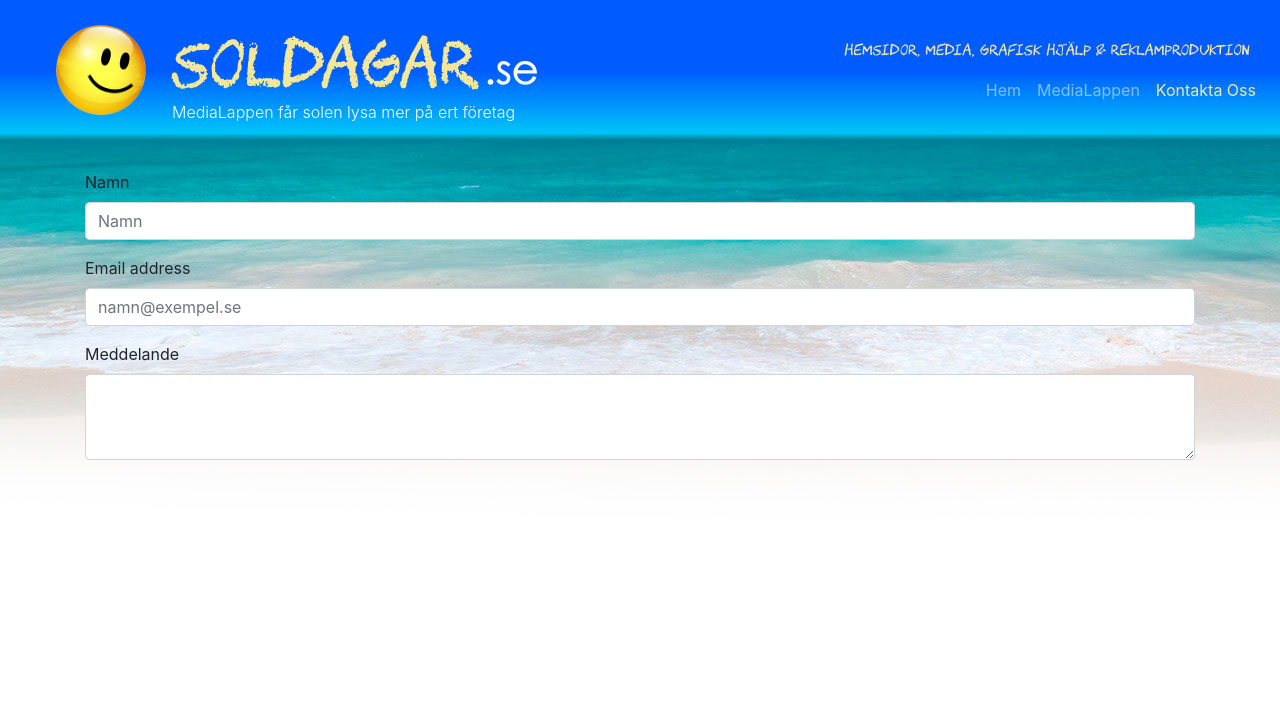
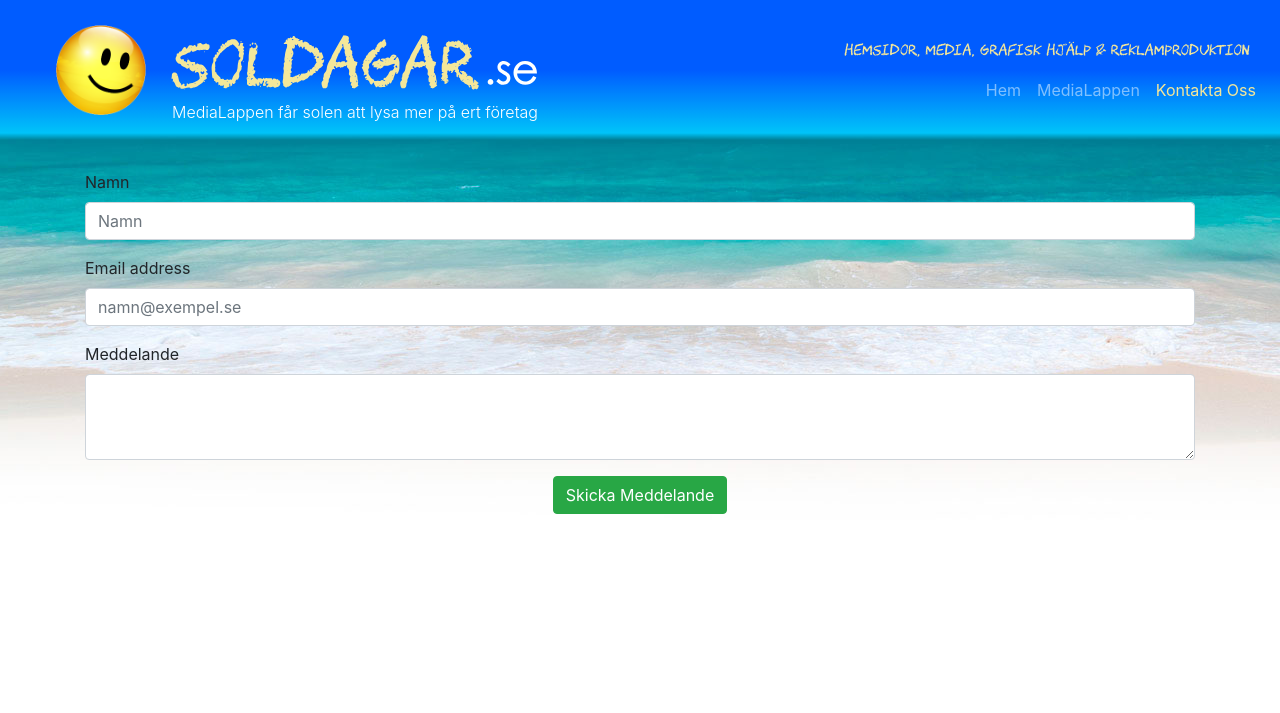
Before and after one commit to MediaLappen/soldagar, a PHP site: page /kontakt in a window 1280 px wide. Shown: the top 713 px of the page. Run offline with PHP 8.4, Linux system fonts and the light colour scheme; some libraries are stand-ins or nearby versions.

Commit message:
kontaktsida uppdaterad

```diff
--- a/controllers/kontakt.php
+++ b/controllers/kontakt.php
@@ -5,6 +5,7 @@ class Kontakt extends Controller{
 	function __construct()
 	{
 		parent::__construct();
+		$this->view->js = array("js/kontakt.js");
 	}
 
 	function index()
@@ -14,6 +15,76 @@ class Kontakt extends Controller{
 
 	}
 
+	function skicka(){
+
+	$errorMSG = "";
+
+	// NAME
+	if (empty($_POST["namn"])) {
+    	$errorMSG = "Namn behövs ";
+	} else {
+    	$name = $_POST["namn"];
+	}
+
+	// EMAIL
+	if (empty($_POST["epost"])) {
+    	$errorMSG .= "E-post adress behövs ";
+	} else {
+    	$email = $_POST["epost"];
+	}
+
+
+	if (empty($_POST["msg_subject"])) {
+    	$errorMSG .= "Ämne krävs ";
+	} else {
+    	$msg_subject = $_POST["msg_subject"];
+	}
+
+	//$msg_subject = 'Kontakformulär';
+
+
+	// MESSAGE
+	if (empty($_POST["meddelande"])) {
+    	$errorMSG .= "Meddelande krävs ";
+	} else {
+    	$message = $_POST["meddelande"];
+	}
+
+
+	$EmailTo = "kontakt@soldagar.se";
+	$Subject = "Nytt meddelande mottaget";
+
+	// prepare email body text
+	$Body = "";
+	$Body .= "Namn: ";
+	$Body .= $name;
+	$Body .= "\n";
+	$Body .= "E-Post: ";
+	$Body .= $email;
+	$Body .= "\n";
+	$Body .= "Ämne: ";
+	$Body .= $msg_subject;
+	$Body .= "\n";
+	$Body .= "Meddelande: ";
+	$Body .= $message;
+	$Body .= "\n";
+
+	// send email
+	$success = mail($EmailTo, $Subject, $Body, "From:".$email);
+
+	// redirect to success page
+	if ($success && $errorMSG == ""){
+   	echo "success";
+	}else{
+    	if($errorMSG == ""){
+        	echo "Something went wrong :(";
+    	} else {
+        	echo $errorMSG;
+    	}
+	}
+	}
+
+
 
 }
 
--- /dev/null
+++ b/public/js/kontakt.js
@@ -0,0 +1,56 @@
+$("#contactForm").on("submit", function (event) {
+    if (event.isDefaultPrevented()) {
+        // handle the invalid form...
+        formError();
+        submitMSG(false, "Fyllde ni i alla uppgifter riktigt?");
+    } else {
+        // everything looks good!
+        event.preventDefault();
+        submitForm();
+    }
+});
+
+
+function submitForm(){
+    // Initiate Variables With Form Content
+    var namn = $("#namn").val();
+    var epost = $("#epost").val();
+    //var msg_subject = $("#msg_subject").val();
+    var msg_subject = "meddelande från kontakt formulär";
+    var meddelande = $("#meddelande").val();
+
+
+    $.ajax({
+        type: "POST",
+        url: "kontakt/skicka",
+        data: "namn=" + namn + "&epost=" + epost + "&msg_subject=" + msg_subject + "&meddelande=" + meddelande,
+        success : function(text){
+            if (text == "success"){
+                formSuccess();
+            } else {
+                formError();
+                submitMSG(false,text);
+            }
+        }
+    });
+}
+
+function formSuccess(){
+    $("#contactForm")[0].reset();
+    submitMSG(true, "Meddelandes Mottaget!")
+}
+
+function formError(){
+    $("#contactForm").removeClass().addClass('shake animated').one('webkitAnimationEnd mozAnimationEnd MSAnimationEnd oanimationend animationend', function(){
+        $(this).removeClass();
+    });
+}
+
+function submitMSG(valid, msg){
+    if(valid){
+        var msgClasses = "h3 text-center tada animated text-success";
+    } else {
+        var msgClasses = "h3 text-center text-danger";
+    }
+    $("#msgSubmit").removeClass().addClass(msgClasses).text(msg);
+}
--- a/views/kontakt.php
+++ b/views/kontakt.php
@@ -1,19 +1,25 @@
 
 <div class="container">
-	<form>
+	<form id="contactForm" novalidate="true" >
   <div class="form-group">
     <label for="exampleFormControlInput1">Namn</label>
-    <input type="email" class="form-control" id="exampleFormControlInput1" placeholder="Namn">
+    <input type="text" name="namn" class="form-control" id="namn" placeholder="Namn" required="required" data-error="Namn Saknas">
+    <div class="help-block with-errors"></div>
   </div>
 
   <div class="form-group">
     <label for="exampleFormControlInput1">Email address</label>
-    <input type="email" class="form-control" id="exampleFormControlInput1" placeholder="namn@exempel.se">
+    <input type="email" name="epost" class="form-control" id="epost" placeholder="namn@exempel.se" required="required" data-error="Epost Saknas">
+    <div class="help-block with-errors"></div>
   </div>
 
   <div class="form-group">
     <label for="exampleFormControlTextarea1">Meddelande</label>
-    <textarea class="form-control" id="exampleFormControlTextarea1" rows="3"></textarea>
+    <textarea class="form-control" name="meddelande" id="meddelande" rows="3" required="required"></textarea>
   </div>
+  <div class="submit-button text-center">
+  <button class="btn btn-success" id="submit" type="submit">Skicka Meddelande</button>
+  <div id="msgSubmit" class="h3 text-center hidden"></div>
+</div>
 </form>
 </div><!-- end of container-->
--- a/views/navigation.php
+++ b/views/navigation.php
@@ -1,7 +1,7 @@
 <nav class="navbar navbar-expand-lg fixed-top navbar-dark">
   <a class="navbar-brand" href="index"><img class="logotyp-img" alt="soldagar - logotyp" title="Soldagar.se" src="public/img/soldagar-logo-small.png"><div class="logotyp-text" title="Soldagar.se" alt="text SVG Vektorgrafik"></div></a>
   <h1 class="sandheader">Hemsidor, Media, Grafisk Hjälp & Reklamproduktion</h1>
-  <p class="inline-text">MediaLappen får solen lysa mer på ert företag</p>
+  <p class="inline-text">MediaLappen får solen att lysa mer på ert företag</p>
   <button class="navbar-toggler" type="button" data-toggle="collapse" data-target="#navbarSupportedContent" aria-controls="navbarSupportedContent" aria-expanded="false" aria-label="Toggle navigation">
     <span class="navbar-toggler-icon"></span>
   </button>
```
